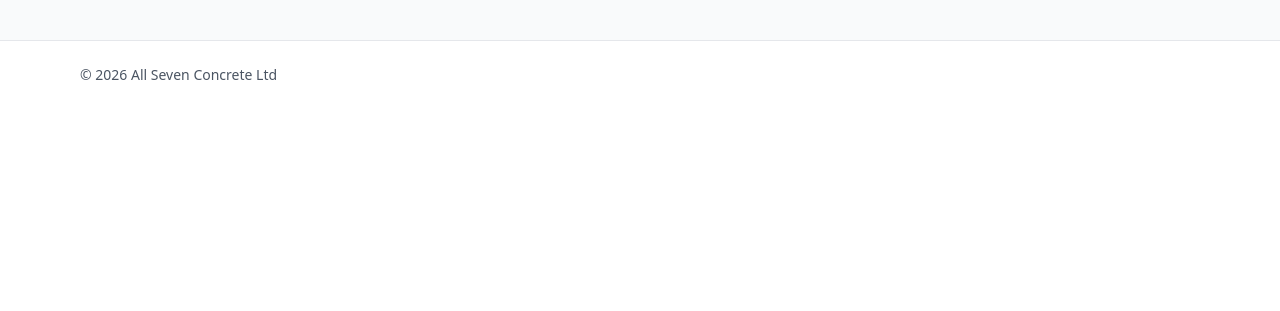
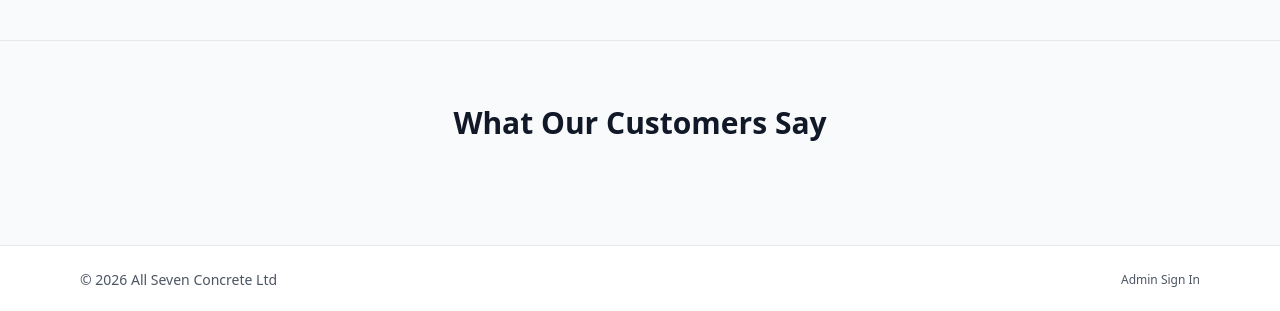
Before and after one commit to jaypn/all-seven-funnel, a Next.js app: page / in a window 1280 px wide. Shown: the part 1342-1653 px from the top of the page. Before the commit the page ends 1451 px from the top, so only its background shows below. Built offline with nearby package versions, Linux system fonts and the light colour scheme; no server answers.

Commit message:
ready to deploy

```diff
--- a/app/page.tsx
+++ b/app/page.tsx
@@ -1,4 +1,5 @@
 "use client";
+import Script from "next/script";
 import Image from "next/image";
 import { useEffect, useMemo, useState } from "react";
 import { createClient } from "next-sanity";
@@ -312,10 +313,37 @@ export default function Page() {
         </div>
       </section>
 
+      {/* Google Reviews */}
+<section className="border-t bg-gray-50 py-16">
+<div className="mx-auto w-full max-w-6xl px-4">
+
+<h2 className="text-3xl font-bold text-center mb-10">
+What Our Customers Say
+</h2>
+
+<Script
+src="https://elfsightcdn.com/platform.js"
+strategy="lazyOnload"
+/>
+
+<div
+className="elfsight-app-a1b5eabe-18b4-4e88-8fe3-bb656dc92001"
+data-elfsight-app-lazy
+></div>
+
+</div>
+</section>
+
       {/* Footer */}
       <footer className="border-t bg-white">
-        <div className="mx-auto w-full max-w-6xl px-4 py-6 text-sm text-gray-600">
-          © {new Date().getFullYear()} All Seven Concrete Ltd
+        <div className="mx-auto w-full max-w-6xl px-4 py-6 text-sm text-gray-600 flex justify-between items-center">
+         <span> © {new Date().getFullYear()} All Seven Concrete Ltd </span>
+         < a
+         href="https://allsevenconcrete-admin.sanity.studio"
+         target="_black"
+         rel="noopener noreferrer"
+         className="text-xs text gray-400 hover:text-gray-600"
+         > Admin Sign In</a>
         </div>
       </footer>
     </div>
```
